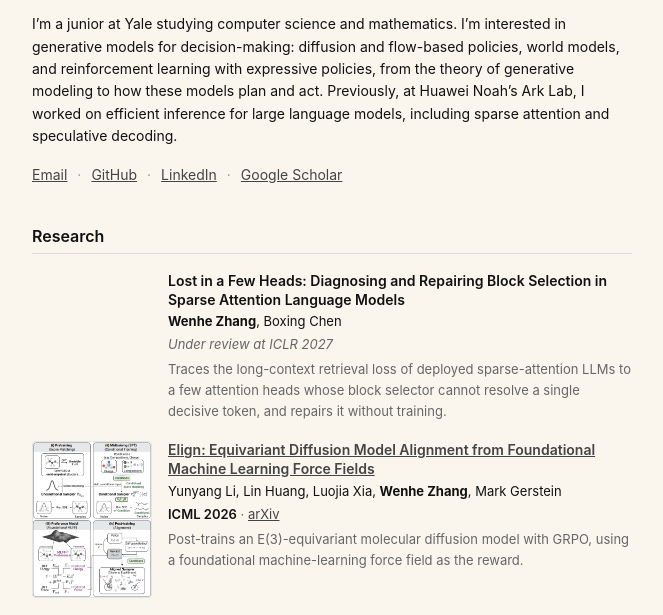
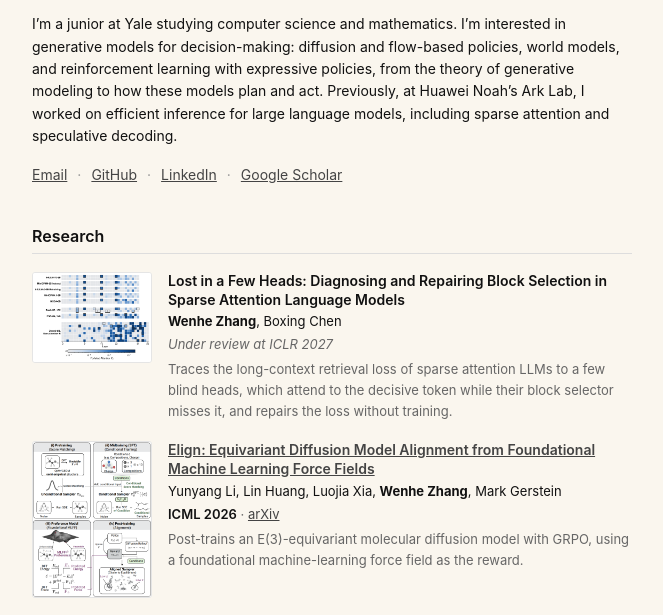
Before and after one commit to zhangwenhe1007/zhangwenhe1007.github.io, a plain HTML site: page index.html in a window 1280 px wide. Shown: the part 153-768 px from the top of the page, without its empty margins (308-971 px from the left). Drawn offline with Linux system fonts and the light colour scheme.

Commit message:
Add a figure thumbnail and a new summary to the Lost in a Few Heads entry

```diff
--- a/index.html
+++ b/index.html
@@ -40,12 +40,12 @@
         <h2 id="research">Research</h2>
         <ul class="pubs">
           <li class="pub">
-            <div class="pub-thumb"></div>
+            <div class="pub-thumb"><img src="images/fewheads.png" alt="Figure from Lost in a Few Heads" width="120" height="90"></div>
             <div class="pub-body">
               <p class="pub-title">Lost in a Few Heads: Diagnosing and Repairing Block Selection in Sparse Attention Language Models</p>
               <p class="pub-authors"><strong>Wenhe Zhang</strong>, Boxing Chen</p>
               <p class="pub-venue"><span class="status">Under review at ICLR 2027</span></p>
-              <p class="pub-summary">Traces the long-context retrieval loss of deployed sparse-attention LLMs to a few attention heads whose block selector cannot resolve a single decisive token, and repairs it without training.</p>
+              <p class="pub-summary">Traces the long-context retrieval loss of sparse attention LLMs to a few blind heads, which attend to the decisive token while their block selector misses it, and repairs the loss without training.</p>
             </div>
           </li>
           <li class="pub">
@@ -141,7 +141,7 @@
       </section>
     </main>
 
-    <footer class="site-footer">Last edited: October 2026</footer>
+    <footer class="site-footer">Last edited: November 2026</footer>
   </div>
 </body>
 </html>
```
Also changed, not shown: images/fewheads.png (added).
